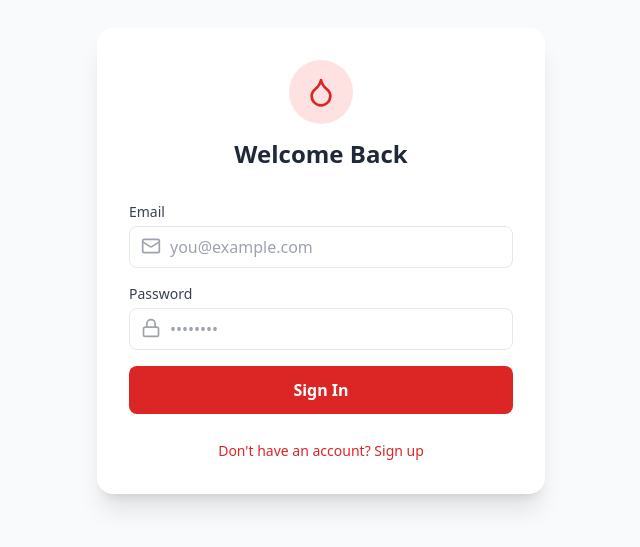
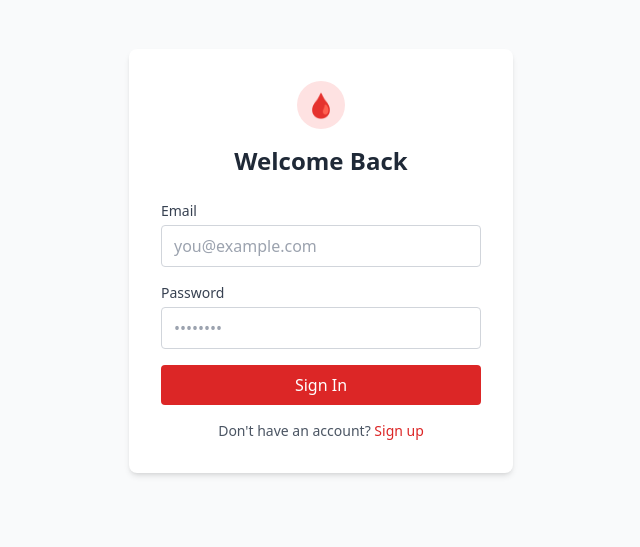
Before and after one commit to sahilumbarkar1603/BLOOD-DONATION-, a React (Vite) app in the folder frontend/: page / in a window 1280 px wide. Shown: the part 139-686 px from the top of the page, without its empty margins (319-959 px from the left). Built offline with nearby package versions, Linux system fonts and the light colour scheme.

Commit message:
Bulletproof code update

```diff
--- a/frontend/src/pages/Login.jsx
+++ b/frontend/src/pages/Login.jsx
@@ -1,68 +1,68 @@
 import React, { useState } from 'react';
-import { Droplet, Lock, Mail } from 'lucide-react';
 import axios from 'axios';
 import { useNavigate } from 'react-router-dom';
 
-export default function Login() {
-  const navigate = useNavigate();
-
+const Login = () => {
   const [isLogin, setIsLogin] = useState(true);
   const [name, setName] = useState('');
   const [email, setEmail] = useState('');
   const [password, setPassword] = useState('');
   const [message, setMessage] = useState('');
+  const navigate = useNavigate();
+
+  // 🚨 YOUR EXACT RENDER LINK (Must have https://) 🚨
+  const API_URL = 'https://blood-donation-2-9t44.onrender.com';
 
   const handleSubmit = async (e) => {
     e.preventDefault();
-  setMessage('⏳ Connecting...');
+    setMessage('⏳ Connecting to server...');
 
     try {
-    const baseUrl = 'https://blood-donation-2-9t44.onrender.com'; // Your Render URL
       const endpoint = isLogin ? '/api/login' : '/api/register';
-
       const payload = isLogin
         ? { email: email.toLowerCase(), password }
         : { name, email: email.toLowerCase(), password };
 
-    console.log("Sending to:", baseUrl + endpoint);
-
-    const response = await axios.post(baseUrl + endpoint, payload);
+      const response = await axios.post(`${API_URL}${endpoint}`, payload);
 
       if (isLogin) {
-      // Look at your backend: it sends { user: { id: ... } }
-      // We save the ID so the app knows you are logged in
         const userId = response.data.user?.id || response.data.user?._id;
         localStorage.setItem('token', userId);
 
         setMessage('✅ Login Successful!');
         setTimeout(() => navigate('/dashboard'), 1500);
       } else {
-      setMessage('✅ Registered! Please sign in now.');
+        setMessage('✅ Registration Successful! Please sign in.');
         setIsLogin(true);
+        setPassword(''); // Clear password for safety
       }
     } catch (error) {
-    // This part is CRUCIAL. It grabs the REAL error message from your server.
-    const serverMessage = error.response?.data?.message || error.message;
-    setMessage('❌ ' + serverMessage);
-    console.error("Login Error:", error.response?.data);
+      console.error("Error details:", error);
+
+      if (error.response) {
+        // The server connected, but password was wrong or user exists
+        setMessage(`❌ ${error.response.data.message || 'Something went wrong'}`);
+      } else {
+        // The dreaded Network Error (Server is asleep)
+        setMessage('❌ Network Error: Server is waking up. Please wait 30 seconds and click again.');
+      }
     }
   };
 
   return (
     <div className="min-h-screen flex items-center justify-center bg-gray-50">
-      <div className="bg-white p-8 rounded-2xl shadow-xl w-full max-w-md">
-
-        <div className="text-center mb-8">
-          <div className="bg-red-100 p-4 rounded-full inline-block mb-2">
-            <Droplet className="w-8 h-8 text-red-600" />
+      <div className="bg-white p-8 rounded-lg shadow-md w-96">
+        <div className="text-center mb-6">
+          <div className="w-12 h-12 bg-red-100 text-red-600 rounded-full flex items-center justify-center mx-auto mb-4 text-2xl">
+            🩸
           </div>
           <h2 className="text-2xl font-bold text-gray-800">
-            {isLogin ? 'Welcome Back' : 'Become a Donor'}
+            {isLogin ? 'Welcome Back' : 'Join Us'}
           </h2>
         </div>
 
         {message && (
-          <div className={`p-3 mb-4 text-sm font-semibold rounded-lg text-center ${message.includes('✅') ? 'bg-green-100 text-green-700' : 'bg-red-100 text-red-700'}`}>
+          <div className={`p-3 rounded mb-4 text-sm text-center font-medium ${message.includes('✅') ? 'bg-green-100 text-green-700' : message.includes('⏳') ? 'bg-blue-100 text-blue-700' : 'bg-red-100 text-red-700'}`}>
             {message}
           </div>
         )}
@@ -70,38 +70,63 @@ export default function Login() {
         <form onSubmit={handleSubmit} className="space-y-4">
           {!isLogin && (
             <div>
-              <label className="block text-sm font-medium text-gray-700 mb-1">Full Name</label>
-              <input type="text" required value={name} onChange={(e) => setName(e.target.value)} className="w-full px-4 py-2 border rounded-lg outline-none" placeholder="John Doe" />
+              <label className="block text-sm font-medium text-gray-700 mb-1">Name</label>
+              <input
+                type="text"
+                required
+                value={name}
+                onChange={(e) => setName(e.target.value)}
+                className="w-full px-3 py-2 border border-gray-300 rounded focus:outline-none focus:ring-2 focus:ring-red-500"
+                placeholder="Your Name"
+              />
             </div>
           )}
 
           <div>
             <label className="block text-sm font-medium text-gray-700 mb-1">Email</label>
-            <div className="relative">
-              <Mail className="w-5 h-5 text-gray-400 absolute left-3 top-2.5" />
-              <input type="email" required value={email} onChange={(e) => setEmail(e.target.value)} className="w-full pl-10 pr-4 py-2 border rounded-lg outline-none" placeholder="you@example.com" />
-            </div>
+            <input
+              type="email"
+              required
+              value={email}
+              onChange={(e) => setEmail(e.target.value)}
+              className="w-full px-3 py-2 border border-gray-300 rounded focus:outline-none focus:ring-2 focus:ring-red-500"
+              placeholder="you@example.com"
+            />
           </div>
 
           <div>
             <label className="block text-sm font-medium text-gray-700 mb-1">Password</label>
-            <div className="relative">
-              <Lock className="w-5 h-5 text-gray-400 absolute left-3 top-2.5" />
-              <input type="password" required value={password} onChange={(e) => setPassword(e.target.value)} className="w-full pl-10 pr-4 py-2 border rounded-lg outline-none" placeholder="••••••••" />
-            </div>
+            <input
+              type="password"
+              required
+              value={password}
+              onChange={(e) => setPassword(e.target.value)}
+              className="w-full px-3 py-2 border border-gray-300 rounded focus:outline-none focus:ring-2 focus:ring-red-500"
+              placeholder="••••••••"
+            />
           </div>
 
-          <button type="submit" className="w-full bg-red-600 hover:bg-red-700 text-white font-semibold py-3 rounded-lg">
-            {isLogin ? 'Sign In' : 'Register Now'}
+          <button
+            type="submit"
+            className="w-full bg-red-600 text-white py-2 rounded font-medium hover:bg-red-700 transition duration-200"
+          >
+            {isLogin ? 'Sign In' : 'Sign Up'}
           </button>
         </form>
 
-        <div className="mt-6 text-center">
-          <button type="button" onClick={() => { setIsLogin(!isLogin); setMessage(''); }} className="text-red-600 hover:underline text-sm font-medium">
-            {isLogin ? "Don't have an account? Sign up" : "Already have an account? Login"}
+        <div className="text-center mt-4 text-sm text-gray-600">
+          {isLogin ? "Don't have an account? " : "Already have an account? "}
+          <button
+            type="button"
+            onClick={() => { setIsLogin(!isLogin); setMessage(''); }}
+            className="text-red-600 hover:underline font-medium"
+          >
+            {isLogin ? 'Sign up' : 'Sign in'}
           </button>
         </div>
       </div>
     </div>
   );
-}
+};
+
+export default Login;
```
Also changed, not shown: 1 other file (tests, documents, lock files or other folders). Lines whose indentation alone changed are shown as unchanged.
